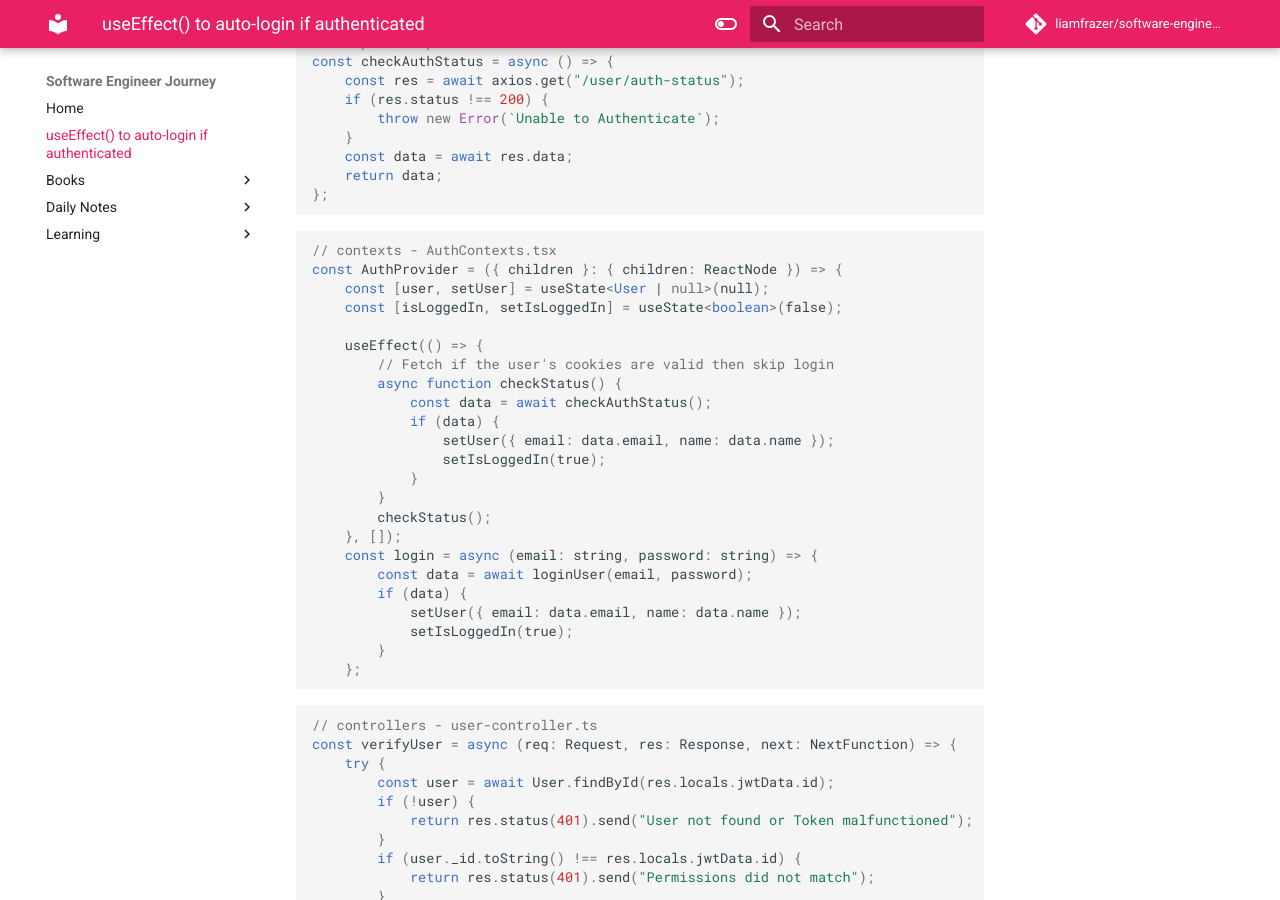
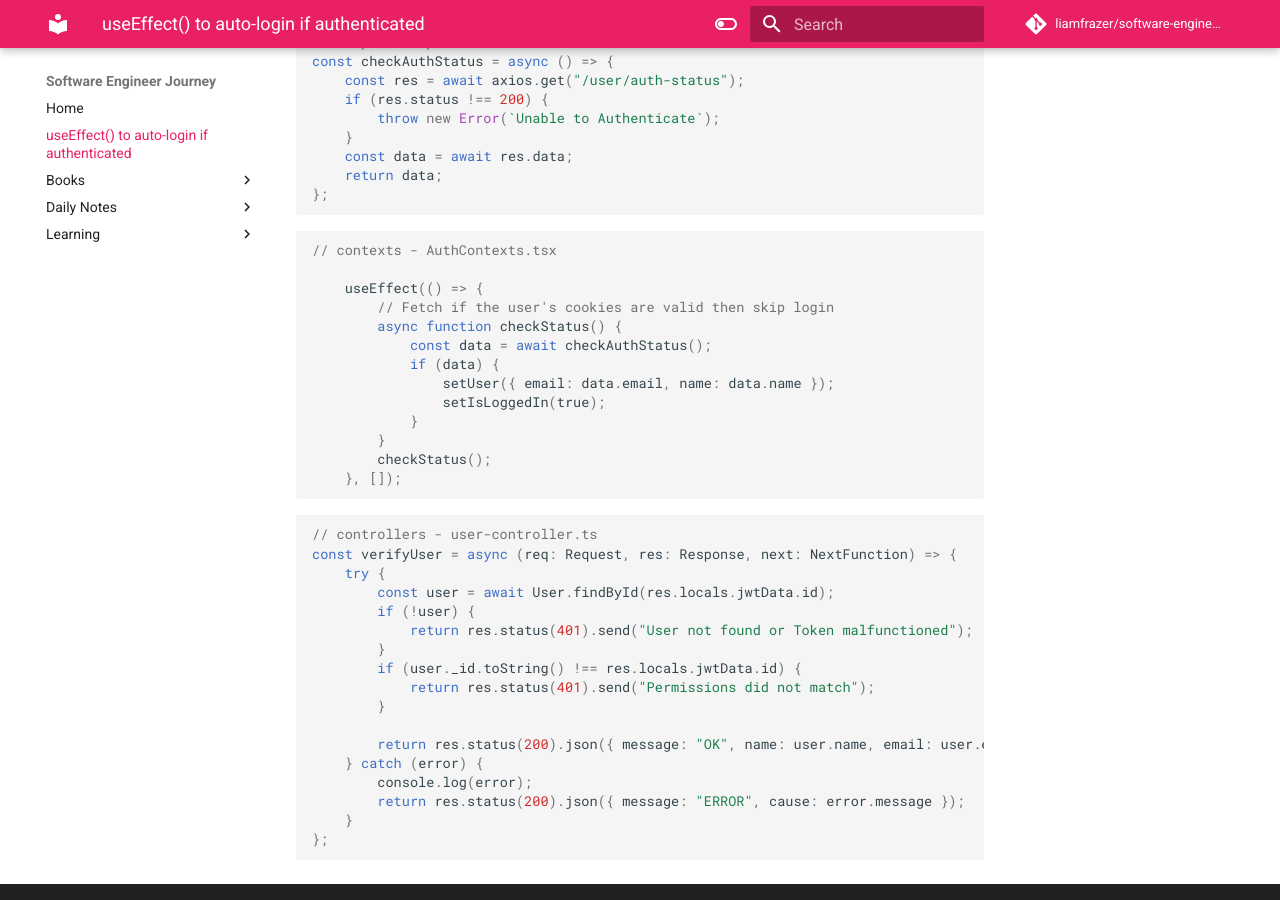
Before and after one commit to liamfrazer/software-engineer-journey, an MkDocs documentation site: the page built from docs/useEffect() to auto-login if authenticated.md, in a window 1280 px wide and 900 px high, scrolled down 650 px. Built offline with MkDocs 1.6.1 and Material for MkDocs 9.7.7, drawn with Linux system fonts in a browser that asks for light colours; comment, search, counter and statistics services are not loaded.

Commit message:
vault backup: 2023-12-31 14:24:01

````diff
--- a/docs/useEffect() to auto-login if authenticated.md
+++ b/docs/useEffect() to auto-login if authenticated.md
@@ -45,9 +45,6 @@ const checkAuthStatus = async () => {
 ```
 ```jsx
 // contexts - AuthContexts.tsx
-const AuthProvider = ({ children }: { children: ReactNode }) => {
-	const [user, setUser] = useState<User | null>(null);
-	const [isLoggedIn, setIsLoggedIn] = useState<boolean>(false);
 
 	useEffect(() => {
 		// Fetch if the user's cookies are valid then skip login
@@ -60,13 +57,6 @@ const AuthProvider = ({ children }: { children: ReactNode }) => {
 		}
 		checkStatus();
 	}, []);
-	const login = async (email: string, password: string) => {
-		const data = await loginUser(email, password);
-		if (data) {
-			setUser({ email: data.email, name: data.name });
-			setIsLoggedIn(true);
-		}
-	};
 ```
 ```jsx
 // controllers - user-controller.ts
````
